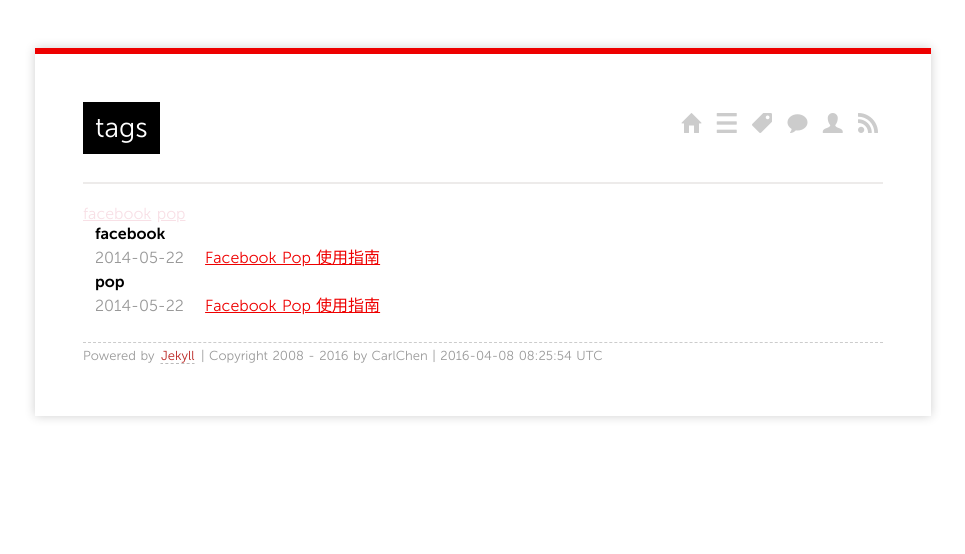
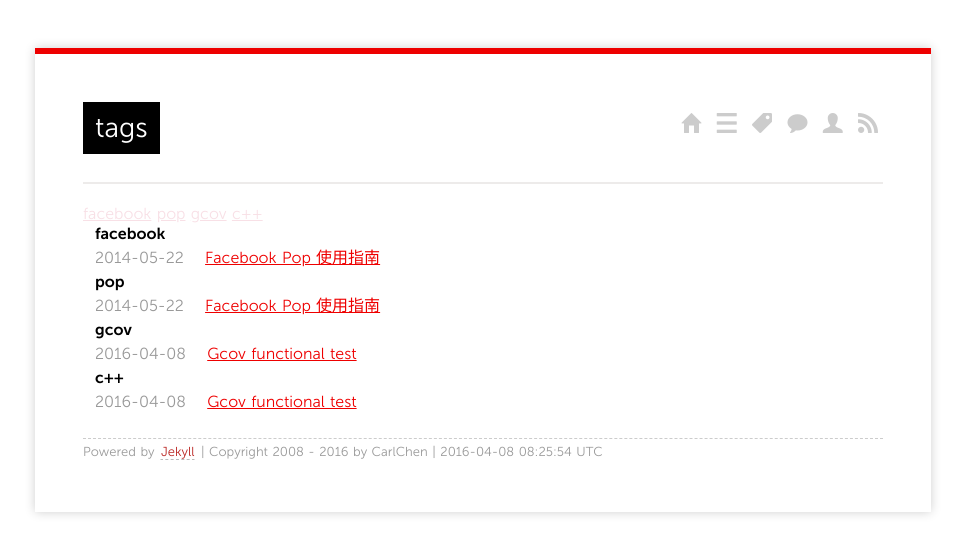
Before and after one commit to carlchen0928/carlchen0928.github.com, a Jekyll site: the page built from tags/index.md, in a window 1280 px wide. Shown: the top 554 px of the page, without its empty margins (157-1122 px from the left). Built offline with Jekyll 4.4.1, drawn with Linux system fonts in a browser that asks for light colours; Markdown is read by kramdown in place of the engine named in the settings.

Commit message:
Update 2016-04-08-Gcov-functional-test.md

````diff
--- a/_posts/2014/2016-04-08-Gcov-functional-test.md
+++ b/_posts/2014/2016-04-08-Gcov-functional-test.md
@@ -1,3 +1,13 @@
+---
+layout: post
+title: Gcov functional test
+categories:
+- Programming
+tags:
+- gcov
+- c++
+---
+
 ### create an empty folder in project home
 ```sh
 mkdir build && cd build
````
